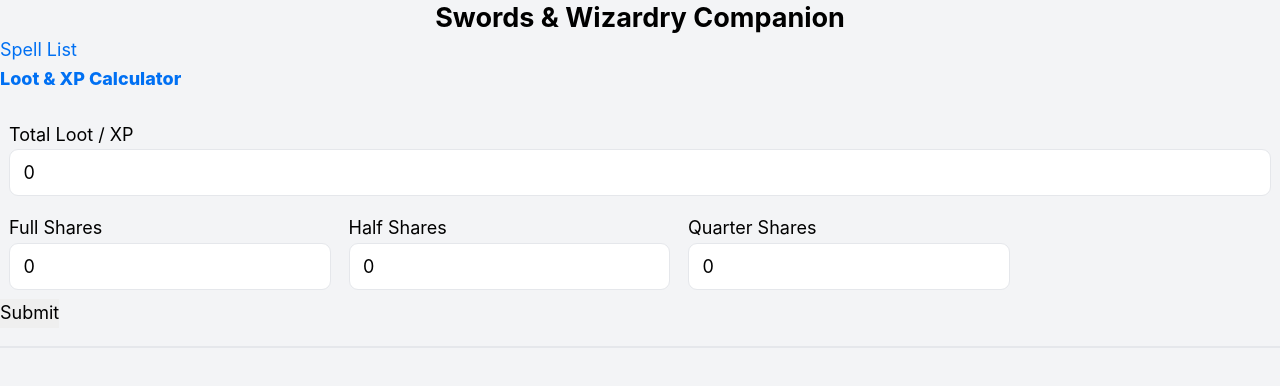
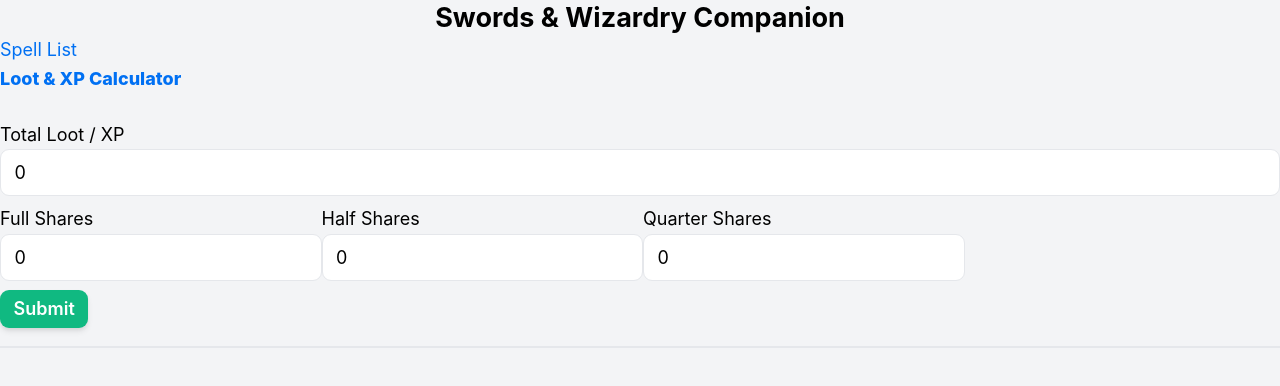
Before and after one commit to clflowers5/swords-wizardry-companion, a Next.js app: page /loot-xp-calc in a window 1280 px wide. Shown: the top 386 px of the page. Built offline with nearby package versions, Linux system fonts and the light colour scheme.

Commit message:
feat(loot-calc): add total for loot-calc. switch to grid

```diff
--- /dev/null
+++ b/components/inputs/button.js
@@ -0,0 +1,23 @@
+import PropTypes from "prop-types";
+
+function Button({ children, onClick }) {
+  return (
+    <button
+      onClick={onClick}
+      className="py-1 px-3 bg-green-500 text-white font-semibold rounded-lg shadow-md"
+    >
+      {children}
+    </button>
+  );
+}
+
+Button.propTypes = {
+  children: PropTypes.node,
+  onClick: PropTypes.func,
+};
+
+Button.defaultProps = {
+  onClick: () => null,
+};
+
+export default Button;
--- a/pages/loot-xp-calc.js
+++ b/pages/loot-xp-calc.js
@@ -7,6 +7,7 @@
 
 import Input from "components/inputs/input";
 import calculateLootDivision from "../utils/calculate-loot-division";
+import Button from "../components/inputs/button";
 
 const schema = yup.object().shape({
   totalLoot: yup.number("Required").typeError("Required").required("Required"),
@@ -38,7 +39,7 @@
   defaultValue: PropTypes.oneOfType([PropTypes.string, PropTypes.number]),
   name: PropTypes.string,
   label: PropTypes.node,
-}
+};
 
 function LootXpCalc() {
   const [lootDivision, setLootDivision] = useState(null);
@@ -59,9 +60,9 @@
     <Layout>
       {/* todo: cf - extract to form component */}
 
-      <form className='border-b-2 pb-4 mb-4' onSubmit={handleSubmit(onSubmit)}>
+      <form className="border-b-2 pb-4 mb-4" onSubmit={handleSubmit(onSubmit)}>
         <div className="flex flex-wrap">
-          <div className="w-full m-2">
+          <div className="w-full mt-2">
             <FormInput
               rhfControl={control}
               defaultValue={0}
@@ -71,7 +72,7 @@
             />
           </div>
 
-          <div className="m-2">
+          <div className="mt-2">
             <FormInput
               rhfControl={control}
               defaultValue={0}
@@ -81,7 +82,7 @@
             />
           </div>
 
-          <div className="m-2">
+          <div className="mt-2">
             <FormInput
               rhfControl={control}
               defaultValue={0}
@@ -91,7 +92,7 @@
             />
           </div>
 
-          <div className="m-2">
+          <div className="mt-2">
             <FormInput
               rhfControl={control}
               defaultValue={0}
@@ -102,26 +103,28 @@
           </div>
         </div>
 
-        <input type="submit" />
+        <div className="mt-2">
+          <Button>Submit</Button>
+        </div>
       </form>
 
       {lootDivision && (
-        <div>
-          <div>
-            <span>Full Share:</span>
-            {' '}
-            <span>{lootDivision.full}</span>
-          </div>
-          <div>
-            <span>Half Share:</span>
-            {' '}
-            <span>{lootDivision.half}</span>
-          </div>
-          <div>
-            <span>Quarter Share:</span>
-            {' '}
-            <span>{lootDivision.quarter}</span>
-          </div>
+        <div className="grid grid-flow-row grid-cols-3 grid-rows-4">
+          <div className="font-bold underline">Share Type</div>
+          <div className="font-bold underline">Per Share</div>
+          <div className="font-bold underline">Total</div>
+
+          <div>Full Share:</div>
+          <div>{lootDivision.full}</div>
+          <div>{lootDivision.totalFull}</div>
+
+          <div>Half Share:</div>
+          <div>{lootDivision.half}</div>
+          <div>{lootDivision.totalHalf}</div>
+
+          <div>Quarter Share:</div>
+          <div>{lootDivision.quarter}</div>
+          <div>{lootDivision.totalQuarter}</div>
         </div>
       )}
     </Layout>
--- a/utils/calculate-loot-division/calculate-loot-division.js
+++ b/utils/calculate-loot-division/calculate-loot-division.js
@@ -8,7 +8,7 @@
   let halfResult = 0;
   let quarterResult = 0;
 
-  let calculatedShare = fullShares + (0.5 * halfShares) + (0.25 * quarterShares);
+  let calculatedShare = fullShares + 0.5 * halfShares + 0.25 * quarterShares;
 
   if (fullShares > 0) {
     fullResult = totalLoot / calculatedShare;
@@ -23,10 +23,20 @@
     quarterResult = fullResult * 0.25;
   }
 
+  const full = Number(Math.trunc(fullResult * 100) / 100);
+  const totalFull = full * fullShares;
+  const half = Number(Math.trunc(halfResult * 100) / 100);
+  const totalHalf = half * halfShares;
+  const quarter = Number(Math.trunc(quarterResult * 100) / 100);
+  const totalQuarter = quarter * quarterShares;
+
   return {
-    full: Number(Math.trunc(fullResult * 100) / 100),
-    half: Number(Math.trunc(halfResult * 100) / 100),
-    quarter: Number(Math.trunc(quarterResult * 100) / 100),
+    full,
+    half,
+    quarter,
+    totalFull,
+    totalHalf,
+    totalQuarter,
   };
 }
 
```
Also changed, not shown: public/sw.js, 1 other file (tests, documents, lock files or other folders).
